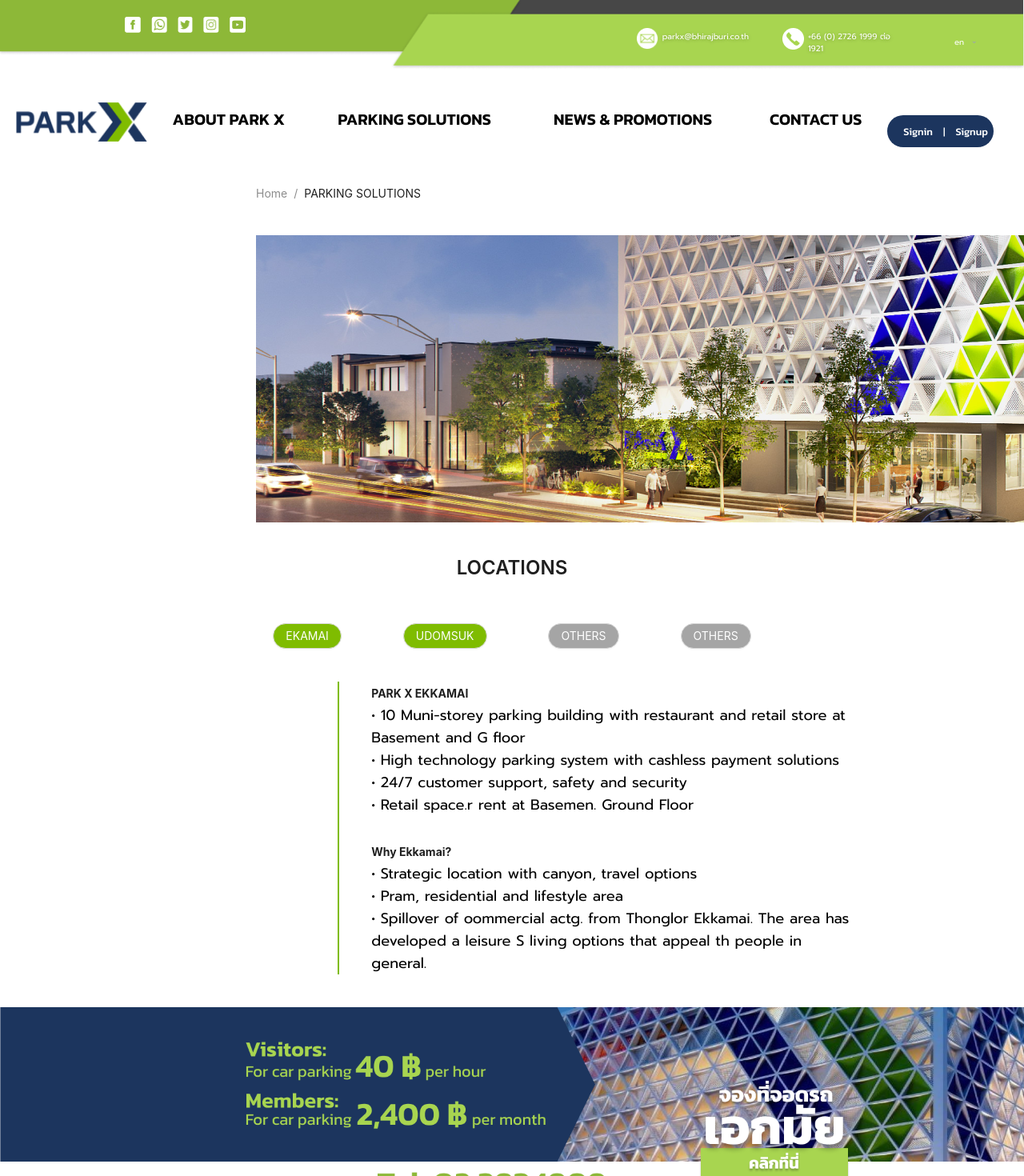
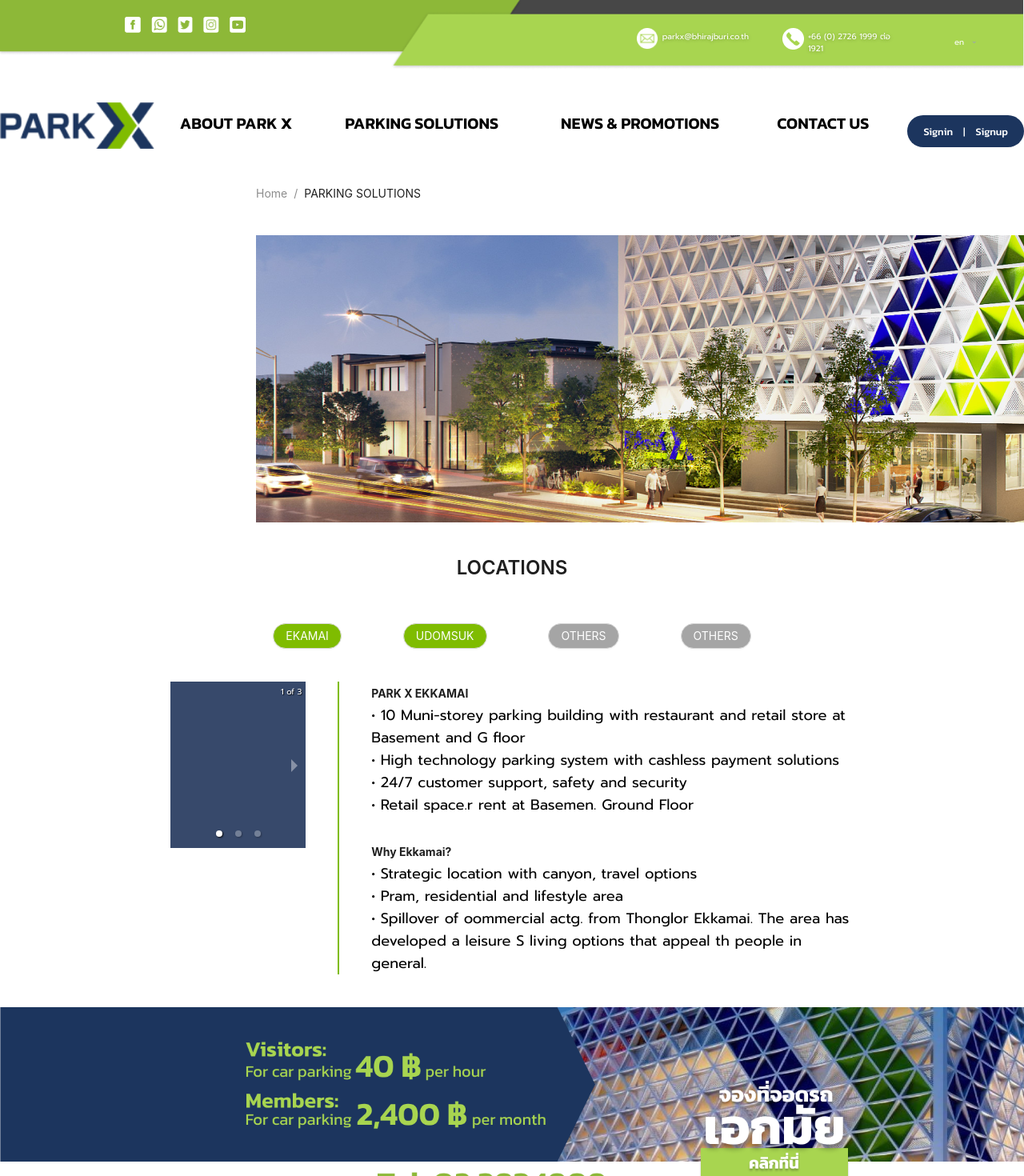
Before and after one commit to kypdev/nextjs-parkx-fe, a Next.js app: page /en/parking-solution in a window 1280 px wide. Shown: the top 1470 px of the page at 80% size. Built offline with nearby package versions, Linux system fonts and the light colour scheme.

Commit message:
test deploy

```diff
--- a/components/navbar/components/menubar.tsx
+++ b/components/navbar/components/menubar.tsx
@@ -1,12 +1,12 @@
 import Image from 'next/image'
 import Link from 'next/link'
 import { useTranslations } from 'next-intl'
-import LocaleSwitcher from './LocaleSwitcher'
 
 const Menubar = () => {
   const t = useTranslations('menu')
   return (
-    <header className='w- flex flex-row items-start justify-start py-[0rem] pr-[2.38rem] pl-[1.25rem] box-border max-w-full text-left text-[1.25rem] text-darkslategray-200 font-kanit'>
+    <header className=' flex flex-row items-start justify-start py-[0rem]  box-border max-w-full text-left text-[1.25rem] text-darkslategray-200 font-kanit'>
+      {/* <div className='flex justify-between'> */}
       <div className='flex-1 flex flex-row items-center justify-start gap-[2rem] max-w-full mq750:gap-[1rem]'>
         <Link href={'/'}>
           <Image
@@ -36,15 +36,10 @@ const Menubar = () => {
             {t('contact_us')}
           </div>
         </div>
-        <div className='flex flex-col items-start justify-start pt-[0rem] px-[0rem] pb-[0.38rem]'>
-          <div className='h-[1.88rem] relative font-semibold inline-block whitespace-nowrap'>
-            {/* <Button shape="circle" className='bg-[#1da1f2]'>Signin | Signup</Button> */}
-          </div>
-        </div>
       </div>
 
-      <div className='flex flex-col items-start justify-start pt-[0rem] px-[0rem] pb-[0.38rem] text-[0.81rem] text-white mt-4'>
-        <div className='rounded-xl bg-primary-blue flex flex-row items-end justify-start pt-[0.69rem] pb-[0.63rem] pr-[0.44rem] pl-[1.25rem] gap-[0.81rem]'>
+      <div className='flex flex-col items-start justify-start pt-[0rem] pl-[3rem] pb-[0.38rem] text-[0.81rem] text-white mt-4'>
+        <div className='rounded-xl bg-primary-blue flex flex-row items-end justify-start pt-[0.69rem] pb-[0.63rem] pr-[1.25rem] pl-[1.25rem] gap-[0.81rem]'>
           <div className='relative font-medium z-[1] hover:underline'>
             <Link href='/register'>{t('signin')}</Link>{' '}
           </div>
@@ -55,6 +50,7 @@ const Menubar = () => {
           </div>
         </div>
       </div>
+      {/* </div> */}
     </header>
   )
 }
--- a/components/pages/parking/Location.tsx
+++ b/components/pages/parking/Location.tsx
@@ -33,7 +33,7 @@ const Location = () => {
           <Carousel useKeyboardArrows={true} showThumbs={false}>
             {locations.map((URL, index) => (
               <div key={index} className='slide'>
-                {/* <img alt='sample_file' src={URL} key={index} /> */}
+                <img alt='sample_file' src={URL} key={index} />
               </div>
             ))}
           </Carousel>
--- a/components/pages/parking/Section2.tsx
+++ b/components/pages/parking/Section2.tsx
@@ -53,7 +53,7 @@ function Section2() {
           <Carousel useKeyboardArrows={true} showThumbs={false}>
             {locations.map((URL, index) => (
               <div key={index} className='slide'>
-                {/* <img alt='sample_file' src={URL} key={index} /> */}
+                <img alt='sample_file' src={URL} key={index} />
               </div>
             ))}
           </Carousel>
--- a/messages/en.json
+++ b/messages/en.json
@@ -1,7 +1,4 @@
 {
-  "Index": {
-    "title": "Hello world!"
-  },
   "menu": {
     "about": "ABOUT PARK X",
     "parking_solution": "PARKING SOLUTIONS",
--- a/messages/th.json
+++ b/messages/th.json
@@ -1,7 +1,4 @@
 {
-  "Index": {
-    "title": "ดีจ้า!"
-  },
   "menu": {
     "about": "เกี่ยวกับ PARK X",
     "parking_solution": "โซลูชั่น PARKING",
@@ -11,7 +8,7 @@
     "signup": "สมัครสมาชิก"
   },
   "LocaleSwitcher": {
-    "label": "Change language",
+    "label": "เปลี่ยนภาษา",
     "locale": "{locale, select, th {th} en {en} other {Unknown}}"
   }
 }
```
